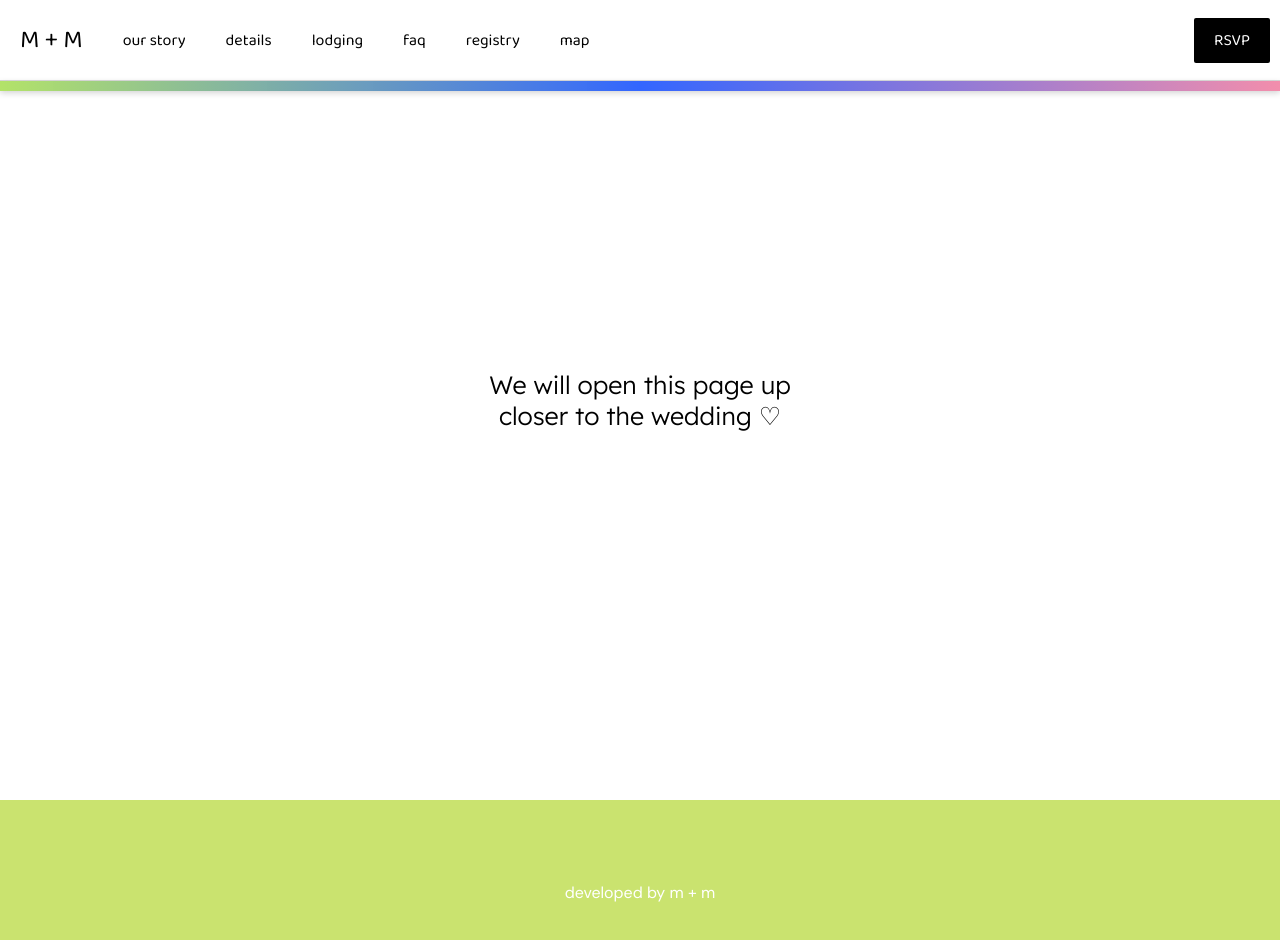
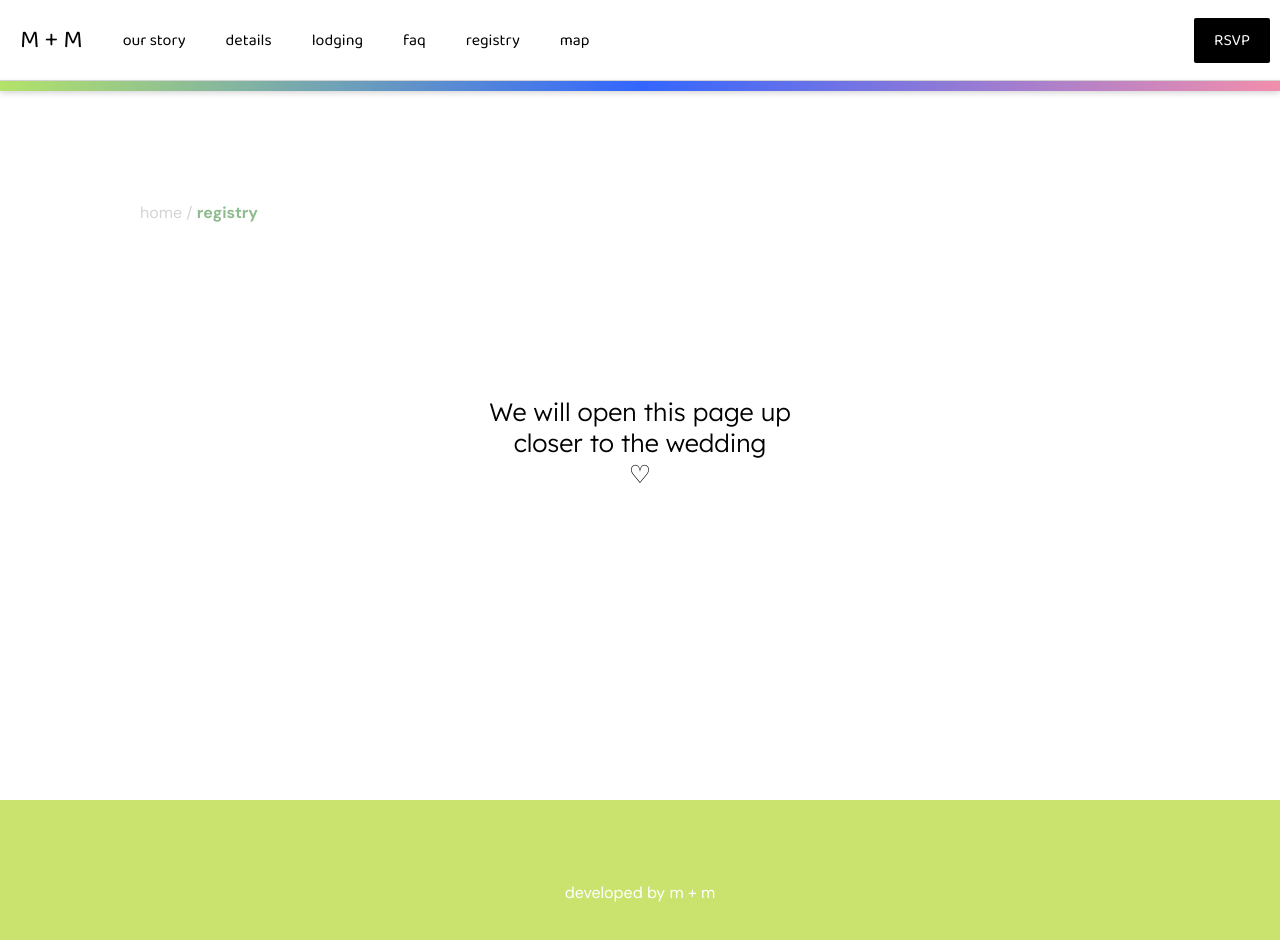
Before and after one commit to mkbonini/wedding_public, a React (Create React App) app: page /registry in a window 1280 px wide. Shown: the top 940 px of the page. Built offline with nearby package versions, Linux system fonts and the light colour scheme.

Commit message:
add breadcrumbs;

```diff
--- a/src/views/Registry.tsx
+++ b/src/views/Registry.tsx
@@ -3,12 +3,13 @@
 import React, { useState } from 'react';
 import styled from 'styled-components';
 import UnderConstruction from '../components/UnderConstruction';
+import Breadcrumbs from '../components/Breadcrumbs';
 
 const RegistryPage = styled.div<{ visible: boolean }>`
 	display: flex;
 	justify-content: center;
 	align-items: center;
-
+	flex-direction: column;
 	min-height: 800px;
 	filter: ${(p) => (p.visible ? 'blur(8px)' : 'unset')};
 `;
@@ -35,10 +36,11 @@ export default function Registry({ visible }) {
 				<UnderConstruction />
 			) : (
 				<RegistryPage visible={visible}>
+					<Breadcrumbs location={'registry'} />
 					<Title>
 						<h1>
 							We will open this page up <br />
-							closer to the wedding ♡
+							closer to the wedding <br />♡
 						</h1>
 					</Title>
 				</RegistryPage>
```
